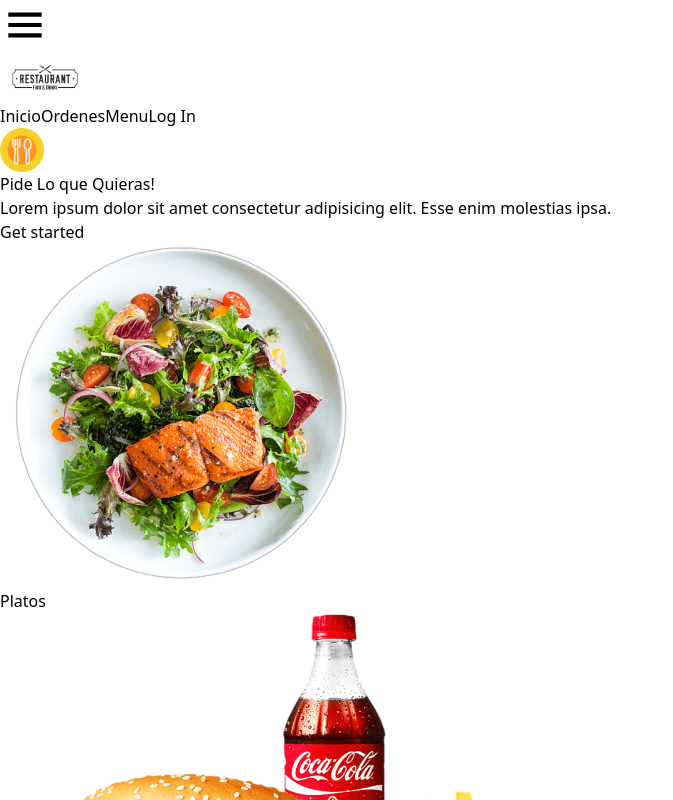
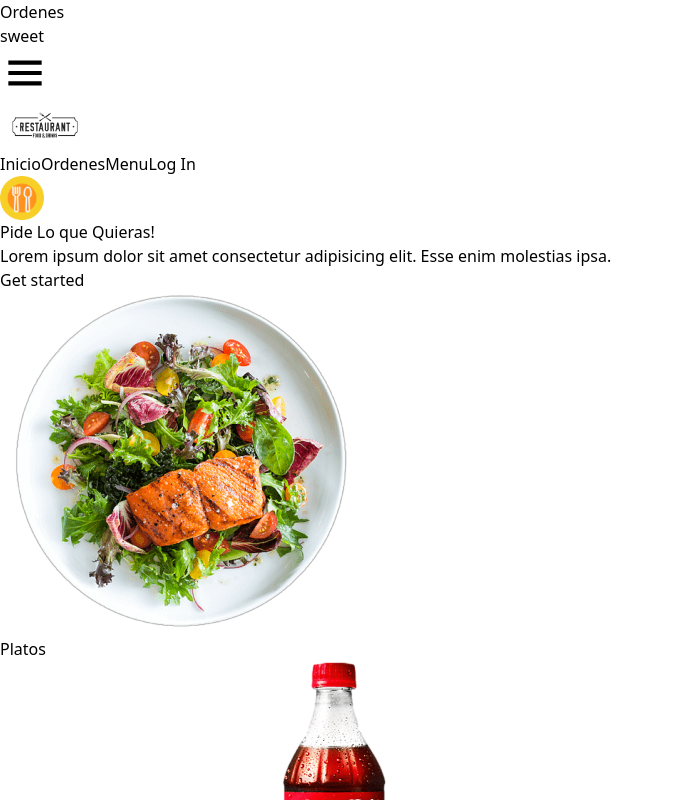
Before and after one commit to estarlin-gg/restaurant-react, a React (Vite) app: page / in a window 1280 px wide. Both pictures are taken after a click on the picture 22 px from the left and 150 px from the top of the page. Shown: the top 800 px of the page, without its empty margins (0-673 px from the left). Built offline with nearby package versions, Linux system fonts and the light colour scheme.

Commit message:
validaciones y mas

```diff
--- a/src/components/Card.jsx
+++ b/src/components/Card.jsx
@@ -20,7 +20,7 @@ export const Card = ({ img, title, price, Orden }) => {
           text="Ordenar"
           bgColor="bg-black"
           color="text-white"
-          padding="2"
+          padding="3"
           onClick={handleClick}
         />
       </div>
--- a/src/components/Containers.jsx
+++ b/src/components/Containers.jsx
@@ -10,7 +10,7 @@ export const Hero = ({ breakpoint, background, padding, children }) => {
 };
 export const Header = ({ children }) => {
   return (
-    <header className="h-15 w-full mx-auto flex justify-between items-center p-2 px-8  md:justify-around shadow-md md:relative fixed bg-white ">
+    <header className="h-15 w-full mx-auto flex justify-between items-center p-2 px-8  md:justify-around shadow-md s fixed bg-white ">
       {children}
     </header>
   );
--- a/src/components/Form.jsx
+++ b/src/components/Form.jsx
@@ -23,7 +23,7 @@ export const Select = ({ ...props }) => {
       className=" shadow block appearance-none w-full  px-4 py-2 pr-8 rounded  leading-tight  focus:outline-blue-500"
       {...props}
     >
-      <option defaultValue value={null}>
+      <option defaultValue value={''}>
         Elige una mesa
       </option>
       <option value="1">Mesa 1</option>
--- a/src/components/Modal.jsx
+++ b/src/components/Modal.jsx
@@ -3,8 +3,18 @@ import { Box, Container } from "./Containers";
 import { Button } from "./Elements";
 import { Form, Input, Label, Select } from "./Form";
 
-export const Modal = ({ info, modal,reserva }) => {
-  const [inputs, setInput] = useState({});
+export const Modal = ({ info, modal, reserva }) => {
+  const [validar, setValidar] = useState(false);
+  let alert = (
+    <h2 className="block bg-red-400 text-white text-lg sm:text-2xl text-center capitalize w-full p-2">
+      Todos los campos son obligatorio!!!
+    </h2>
+  );
+  const [inputs, setInput] = useState({
+    nombre: "",
+    fecha: "",
+    mesa: "",
+  });
   const { img, title, price } = info;
   const handleInputs = (e) => {
     setInput({
@@ -14,9 +24,16 @@ export const Modal = ({ info, modal,reserva }) => {
   };
 
   const handleSubmit = (e) => {
+    const { fecha, nombre, mesa } = inputs;
     e.preventDefault();
+    if (fecha === "" || nombre.trim === "" || mesa === "") {
+      console.log("campos vacios");
+      setValidar(true);
+      return;
+    }
     modal(false);
-    reserva(inputs)
+    setValidar(false);
+    reserva(inputs);
   };
   const activateModal = () => {
     modal(false);
@@ -30,10 +47,11 @@ export const Modal = ({ info, modal,reserva }) => {
     >
       <Box classes="bg-white h-screen justify-center sm:h-fit rounded-lg p-5 w-full  sm:min-w-[500px] flex flex-col gap-8 max-w-[600px] ">
         <h1 className="text-center text-4xl">Reserva:</h1>
-        <div className="w-full grid grid-cols-2 gap-2 border p-2">
+        <div className="w-full grid grid-cols-2  gap-2  p-2">
           <div className="bg-gray-200 grid place-items rounded-2xl p-4 aspect-video ">
             <img src={img} alt={title} className="object-contain" />
           </div>
+
           <div className="descripcion p-2">
             <h2 className="block text-2xl text-black font-bold mb-3">
               {title}
@@ -41,6 +59,7 @@ export const Modal = ({ info, modal,reserva }) => {
             <span className="block text-gray-700 text-xl">Precio:{price}</span>
           </div>
         </div>
+        {validar && alert}
         <Form className="" onSubmit={handleSubmit}>
           <div className="row">
             <div className="mb-4">
--- a/src/components/Navbar.jsx
+++ b/src/components/Navbar.jsx
@@ -1,15 +1,22 @@
 import "../App.css";
 import { useState } from "react";
-// import { Modal } from "./Modal";
+import { Orders } from "./Orders";
+
 
 export const Navbar = () => {
   const [view, setView] = useState(false);
+  const [orders, setOrders] = useState(false);
+  const handleOrders = () => {
+    setOrders((e) => !e);
+  };
   let newClass = view ? "translate-x-0" : "translate-x-full";
   const handleMenu = () => {
     setView((e) => !e);
   };
   return (
     <>
+      {orders && <Orders />}
+
       <div className="burguer block z-50 md:hidden ">
         <img
           src="/img/svg/bx-menu.svg"
@@ -53,9 +60,8 @@ export const Navbar = () => {
       </nav>
 
       <div className="menu block md:hidden cursor-pointer">
-        <img src="/img/svg/dish.png" alt="" width={44} />
+        <img src="/img/svg/dish.png" alt="" width={44} onClick={handleOrders} />
       </div>
-      {/* <Modal /> */}
     </>
   );
 };
--- /dev/null
+++ b/src/components/Orders.jsx
@@ -0,0 +1,17 @@
+import { Box } from "./Containers";
+
+export const Orders = ({ data }) => {
+  const mensaje = "<h2>No hay ordenes </h2>";
+  return (
+    <Box classes="  bg-slate-100 flex flex-col h-screen absolute top-[70px] inset-0 sm:right-0 sm:w-[400px] ">
+      <div className=" border-solid border-0 border-b-2 border-b-blue-500 p-4 ">
+        <h2 className="font-bold text-2xl left">Ordenes</h2>
+      </div>
+      <div className="order-content">
+        <h2>sweet</h2>
+        {/* {data.lenght === 0 ? mensaje : (data.map(data =>
+            )) } */}
+      </div>
+    </Box>
+  );
+};
```
Also changed, not shown: src/components/ProductCotainer.jsx (+4 -5 lines).
